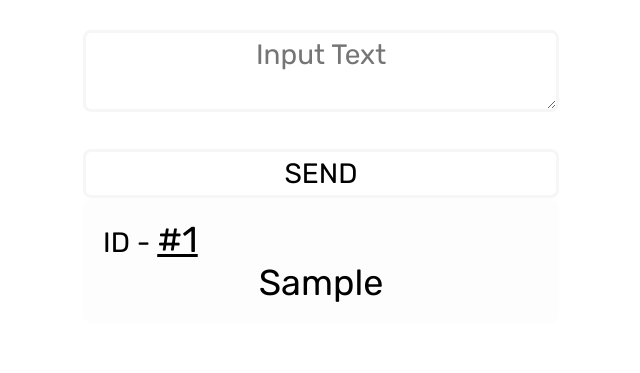
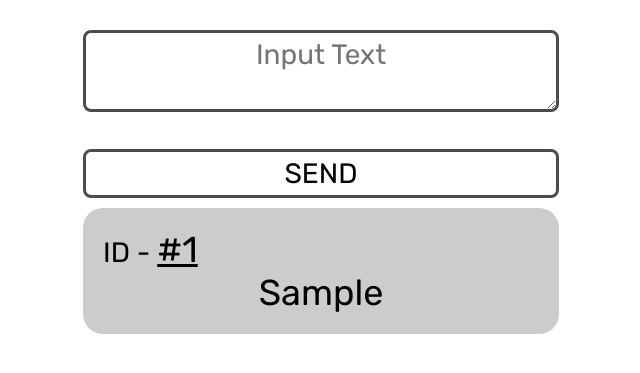
Before and after one commit to OldTyT/infinty_imageboard, a Flask app: page / in a window 1280 px wide. Shown: the top 373 px of the page, without its empty margins (319-959 px from the left). Run offline with Flask 2, Linux system fonts and the light colour scheme; tables that the repository leaves empty hold one stand-in row (values such as "Sample post").

Commit message:
edit style.css

```diff
--- a/app/static/style.css
+++ b/app/static/style.css
@@ -39,6 +39,8 @@ body {
     padding: 20px;
     border-radius: 10px;
     z-index: 2;
+    margin-bottom: 10px;
+    margin-top: 10px;
 }
 
 .form:after {
@@ -48,9 +50,9 @@ body {
     bottom: 0;
     left: 0;
     right: 0;
-    background-color: #f2f2f2;
+    background-color: #000000;
     opacity: .2;
-    border-radius: 10px;
+    border-radius: 20px;
     z-index: -1;
 }
 
@@ -84,7 +86,7 @@ body {
     background-color: transparent;
     /*font-weight: bold;*/
     padding: 5px;
-    border: 3px solid rgba(242, 242, 242, .7);
+    border: 3px solid rgba(0, 0, 0, .7);
 }
 
 .download:hover {
```
